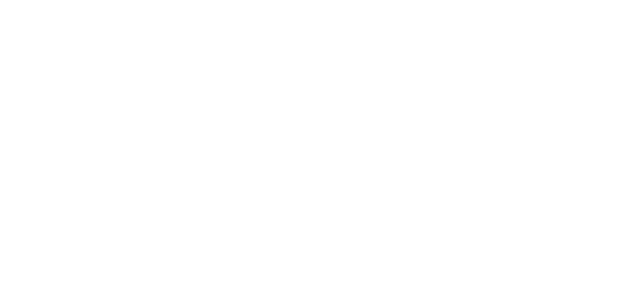
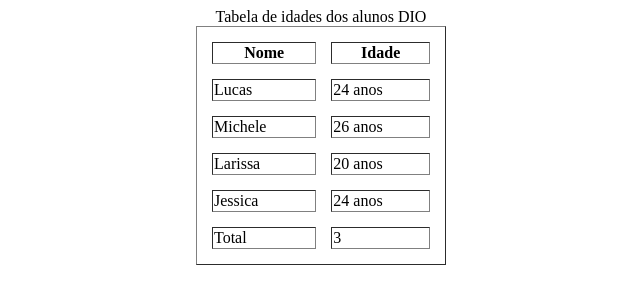
Before and after one commit to LucasBeserra/HTML-web-developer-DIO, a plain HTML site: page criando-tabelas/index.html in a window 1280 px wide. Shown: the whole page, without its empty margins (319-959 px from the left). Drawn offline with Linux system fonts and the light colour scheme.

```diff
--- a/criando-tabelas/index.html
+++ b/criando-tabelas/index.html
@@ -7,6 +7,38 @@
     <title>Document</title>
 </head>
 <body>
-
+    <table border="1" width="250" align="center" cellspacing="15">
+        <caption>Tabela de idades dos alunos DIO</caption>
+        <thead>
+            <tr>
+                <th>Nome</th>
+                <th>Idade</th>
+            </tr>
+        </thead>
+        <tbody>
+            <tr>
+                <td>Lucas</td>
+                <td>24 anos</td>
+            </tr>
+            <tr>
+                <td>Michele</td>
+                <td>26 anos</td>
+            </tr>
+            <tr>
+                <td>Larissa</td>
+                <td>20 anos</td>
+            </tr>
+            <tr>
+                <td>Jessica</td>
+                <td>24 anos</td>
+            </tr>
+            <tfoot>
+                <tr>
+                    <td>Total</td>
+                    <td>3</td>
+                </tr>
+            </tfoot>
+        </tbody>
+    </table>
 </body>
 </html>
```
Also changed, not shown: desafio-projeto-2/index.html (added, +12 -0 lines), desafio-projeto-3/index.html (added, +12 -0 lines), desafio-projeto-1/index.html (renamed from desafio-projeto/index.html), 3 other files.
